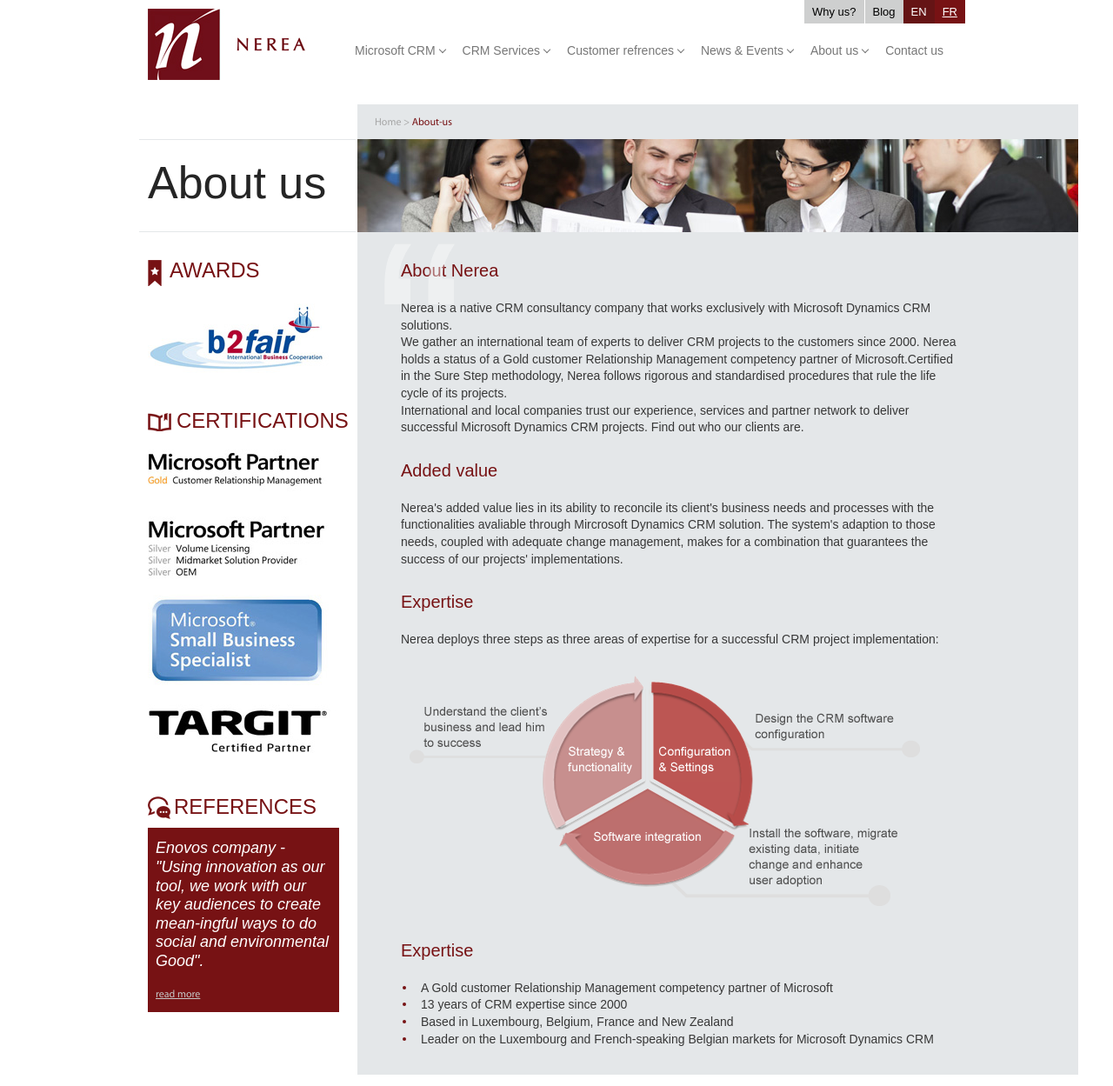
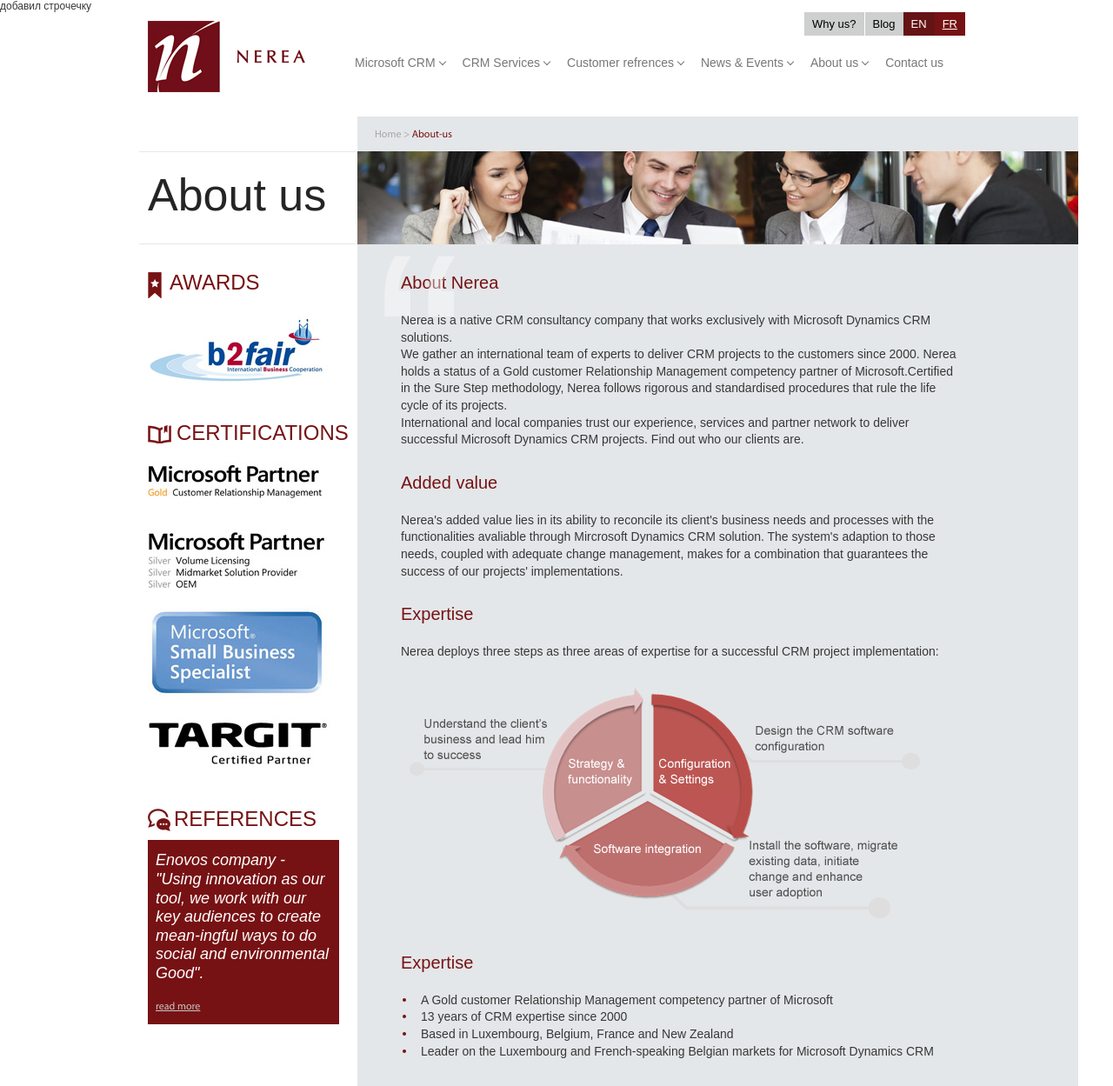
Before and after one commit to denisnasonoff/nerea, a PHP site: page /about-us.php in a window 1280 px wide. Shown: the top 1249 px of the page at 87% size. Run offline with PHP 8.4, Linux system fonts and the light colour scheme; style sheets or scripts are compiled from the project's sources; some libraries are stand-ins or nearby versions.

Commit message:
Добавил строчку

```diff
--- a/about-us.php
+++ b/about-us.php
@@ -1,3 +1,4 @@
+добавил строчечку
 <?php require_once('header.php'); ?>
 
     <div class="main-content">
```
